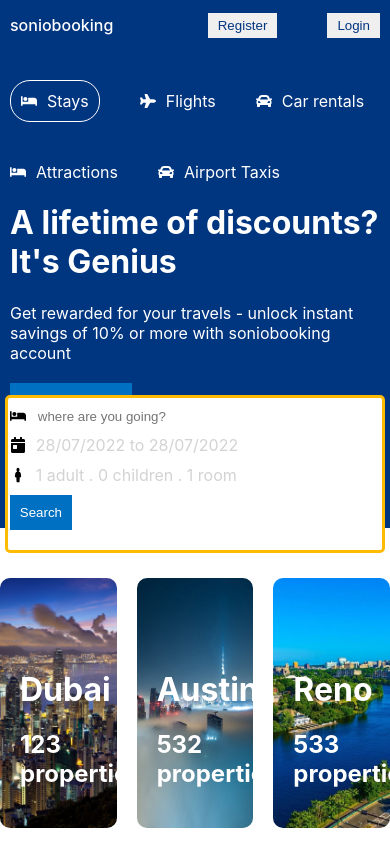
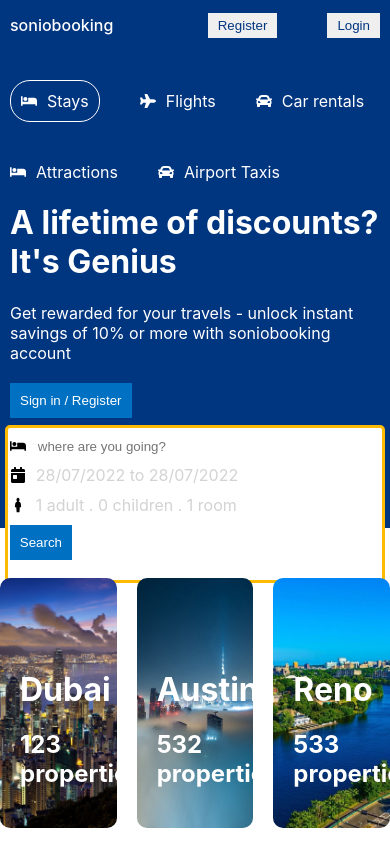
Before and after one commit to sonio-deji/bookingapp, a React (Create React App) app: page / in a window 390 px wide. Shown: the top 844 px of the page. Built offline with nearby package versions, Linux system fonts and the light colour scheme.

Commit message:
final changes to header

```diff
--- a/src/components/header/header.css
+++ b/src/components/header/header.css
@@ -63,6 +63,7 @@
 @media (max-width: 650px) {
     .headerSearch {
         width: 95%;
+        bottom: -55px;
 }
 }
 @media (max-width: 500px) {
```
